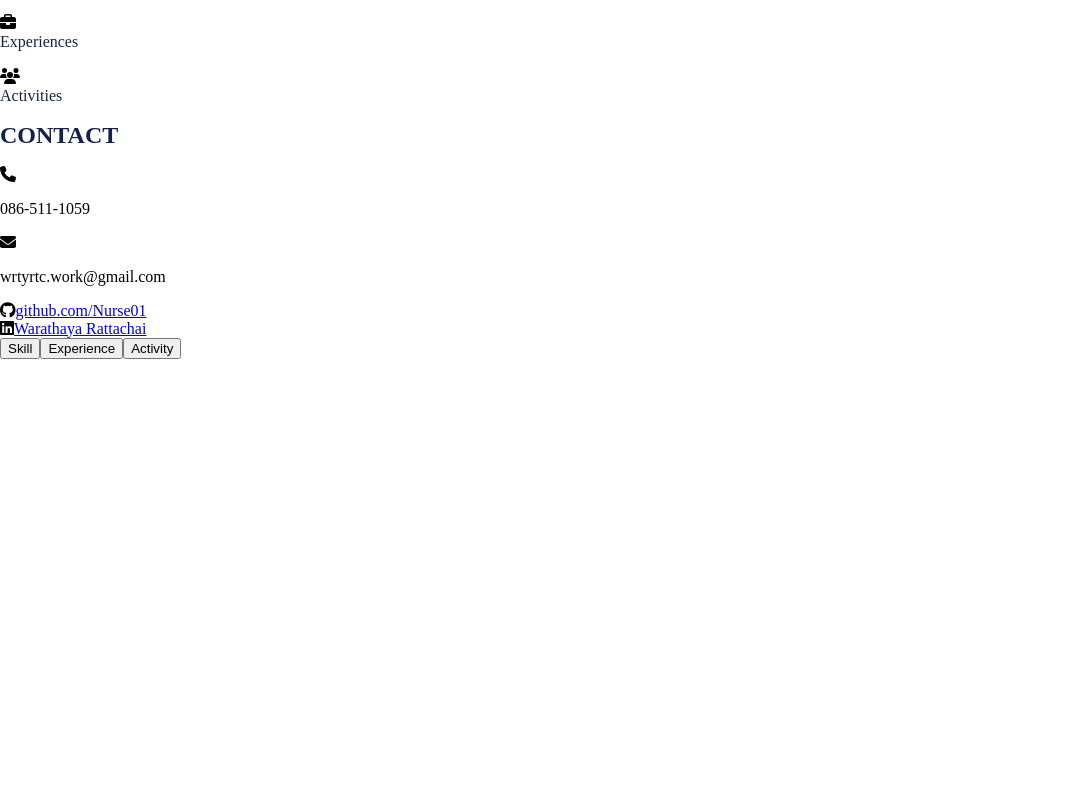
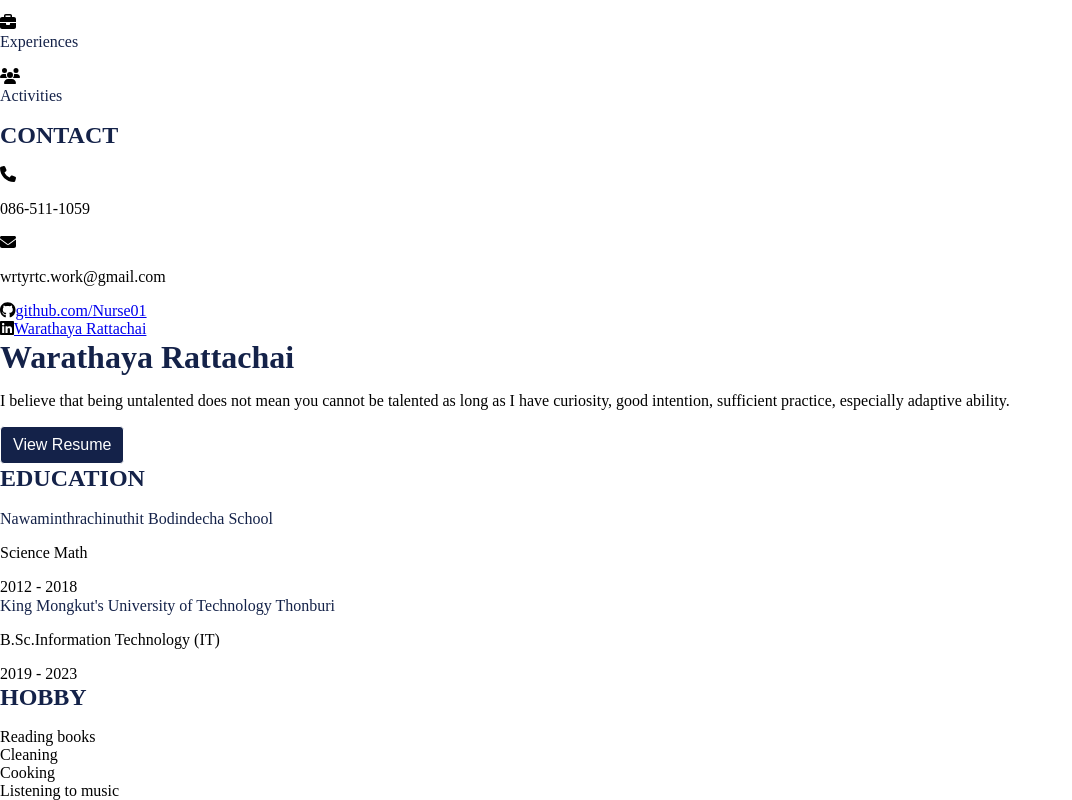
Before and after one commit to Nurse01/Next-profile-project, a Next.js app: page /homepage in a window 1280 px wide. Shown: the part 2244-3044 px from the top of the page, without its empty margins (0-1072 px from the left). Before the commit the page ends 2603 px from the top, so only its background shows below. Built offline with nearby package versions, Linux system fonts and the light colour scheme; data requests are answered from the project's data file.

Commit message:
[ADD] About me

```diff
--- /dev/null
+++ b/pages/aboutme/index.tsx
@@ -0,0 +1,62 @@
+import axios from "axios";
+import Link from "next/link";
+import React, { useEffect, useState } from "react";
+import _ from "lodash";
+function AboutMe() {
+  const [profile, setProfile] = useState<any>([]);
+  function prepareProfile() {
+    axios.get(" http://localhost:5000/profile").then((response) => {
+      setProfile(response.data);
+      console.log(response);
+    });
+  }
+  useEffect(() => {
+    prepareProfile();
+  }, []);
+  return (
+    <div className="space-y-20">
+      <div className=" space-y-5">
+        <p className="heading1">
+          {profile?.fname} {profile?.lname}
+        </p>
+        <p className="max-w-[500px]">{profile?.introduction}</p>
+        <div>
+          <button className="btn-primary">View Resume</button>
+        </div>
+      </div>
+      <div className="flex items-start justify-between ">
+        {/* Education content */}
+        <div>
+          <p className="heading2 ">Education</p>
+          <div>
+            {_.map(profile.Education, (education) => (
+              <div key={education?.id}>
+                <div className="flex justify-between items-start mb-5 space-x-5">
+                  <div>
+                    <p className=" heading3">{education?.school}</p>
+                    <p>{education?.major}</p>
+                  </div>
+                  <div className="font-semibold text-xs">
+                    {education?.startyear} - {education?.endyear}
+                  </div>
+                </div>
+              </div>
+            ))}
+          </div>
+        </div>
+        {/* Hobby Content */}
+        <div>
+          <p className="heading2">Hobby</p>
+          <div className="flex flex-wrap ">
+            {_.map(profile.Hobby, (hobby) => (
+              <div className="rounded-full border-2 border-blue w-max mr-[12px] mb-[12px] px-3">
+                {hobby}
+              </div>
+            ))}
+          </div>
+        </div>
+      </div>
+    </div>
+  );
+}
+export default AboutMe;
--- a/pages/homepage.tsx
+++ b/pages/homepage.tsx
@@ -3,51 +3,25 @@ import Profile from "./profile";
 import Contact from "./contact";
 import ItemList from "./items/itemList";
 import Menu from "./menu";
+import AboutMe from "./aboutme";
+import ContentLayout from "./layouts/content";
 // import Profile from "../Profile";
 function Home() {
   const containerRef = useRef<HTMLDivElement>(null);
 
   return (
     <div className="flex">
-      {/* nav bar */}
-      {/* <Profile /> */}
-      <Menu/>
+      {/* Sidebar */}
+      <Menu />
       {/* Header */}
-      <div
-        className=" py-8 px-5 h-screen w-[calc(100vw-350px)] overflow-y-auto space-y-7"
+      <ContentLayout>
+        <AboutMe />
+      </ContentLayout>
+      {/* <div
+        className="py-12 px-10 h-screen w-[calc(100vw-350px)] overflow-y-auto space-y-7"
         ref={containerRef}
       >
-        <div className="mx-auto max-w-[900px]">
-          {/* <Contact /> */}
-          <div className="flex justify-around">
-            <button
-              onClick={() => {
-                console.log(containerRef.current);
-                containerRef.current.scroll({ top: 500, behavior: "smooth" });
-              }}
-            >
-              Skill
-            </button>
-            <button
-              onClick={() => {
-                console.log(containerRef.current);
-                containerRef.current.scroll({ top: 700, behavior: "smooth" });
-              }}
-            >
-              Experience
-            </button>
-            <button
-              onClick={() => {
-                console.log(containerRef.current);
-                containerRef.current.scroll({ top: 500, behavior: "smooth" });
-              }}
-            >
-              Activity
-            </button>
-          </div>
-          <ItemList />
-        </div>
-      </div>
+      </div> */}
     </div>
   );
 }
--- /dev/null
+++ b/pages/layouts/content.tsx
@@ -0,0 +1,9 @@
+import React from "react";
+function contentLayout({ children }) {
+  return (
+    <div className="py-12 px-7 h-screen w-[calc(100vw-350px)] overflow-y-auto space-y-7">
+      <div className="mx-auto max-w-[1000px]">{children}</div>
+    </div>
+  );
+}
+export default contentLayout;
--- a/pages/menu.tsx
+++ b/pages/menu.tsx
@@ -1,16 +1,18 @@
 import { faBriefcase, faLaptopCode, faUser, faUsers } from "@fortawesome/free-solid-svg-icons";
 import { FontAwesomeIcon } from "@fortawesome/react-fontawesome";
-import React from "react";
+import React, { useRef } from "react";
 import Contact from "./contact";
 import Intro from "./intro";
 function Menu() {
+  const contentRef = useRef<HTMLDivElement>(null);
   return (
     <div className="h-screen w-[350px]">
-      <div className="flex flex-col justify-around  w-full z-10 h-full border-r px-5 divide-y divide-slate-200 ">
+      <div className="flex flex-col justify-around  w-full z-10 h-full border-r px-5  divide-y divide-slate-200 ">
         <Intro/>
         <div className="space-y-7 py-5 ">
-
-          <div className="flex items-center space-x-2">
+          <div className="flex items-center space-x-2" onClick={()=>{
+            contentRef.current.scroll({ top: 500, behavior: "smooth" });
+          }}>
             <FontAwesomeIcon icon={faUser} />
             <p className="heading3">About Me</p>
           </div>
--- a/pages/profile.tsx
+++ b/pages/profile.tsx
@@ -25,10 +25,9 @@ function Menu() {
           {/* Education content */}
           <div className="space-y-6">
             <p className="heading2 ">Education</p>
-            <div>
             {_.map(profile.Education, (education) => (
               <div key={education?.id}>
-                  <div className="flex justify-between items-start mb-5">
+                <div className="flex justify-between items-start  mb-5">
                   <div>
                     <p className="w-[200px] heading3">{education?.school}</p>
                     <p>{education?.major}</p>
@@ -39,7 +38,6 @@ function Menu() {
                 </div>
               </div>
             ))}
-            </div>
           </div>
           {/* Hobby Content */}
           <div className="space-y-6">
--- a/styles/globals.css
+++ b/styles/globals.css
@@ -11,7 +11,7 @@
   line-height: 1.2;
   margin-bottom: 1rem;
   margin-top: 0;
-  text-transform: uppercase;
+  /* text-transform: uppercase; */
   color: #142249;
 }
 .heading2 {
@@ -23,6 +23,8 @@
   text-transform: uppercase;
   /* text-align: end; */
   color: #142249;
+  /* border-bottom-width: 2px;
+  border-color: rgb(0 0 0); */
 }
 .heading3 {
   font-size: 1 rem;
@@ -38,10 +40,10 @@ body {
 }
 /* BUTTON */
 .btn-primary {
-  background-color: #4a4a49;
-  border: 1px solid #f5f5dc;
+  background-color: #142249;
+  border: 1px solid #ffffff;
   border-radius: 0.25rem;
-  color: #f5f5dc;
+  color: #ffffff;
   cursor: pointer;
   display: inline-block;
   font-size: 1rem;
```
Lines whose indentation alone changed are shown as unchanged.
